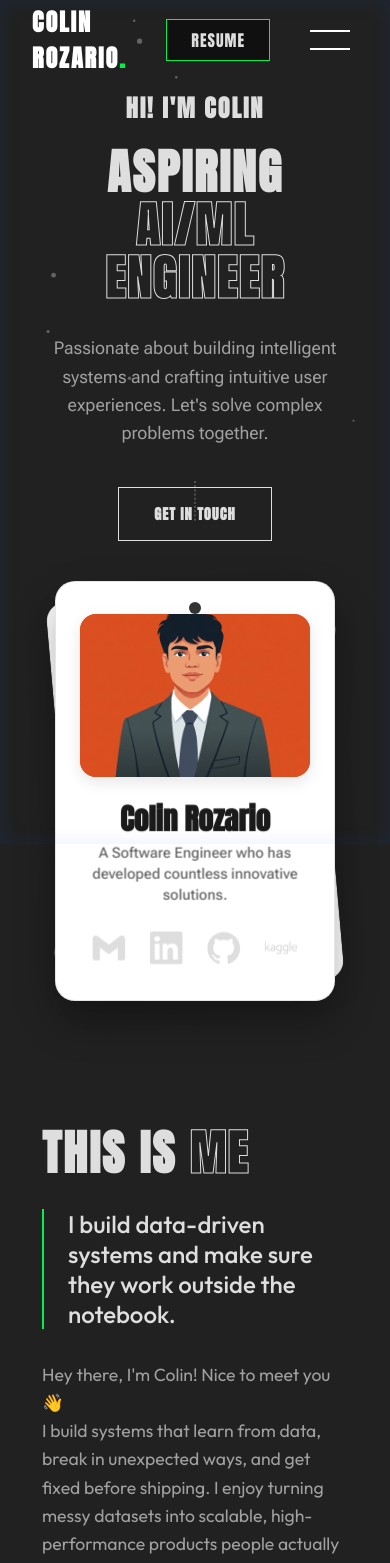
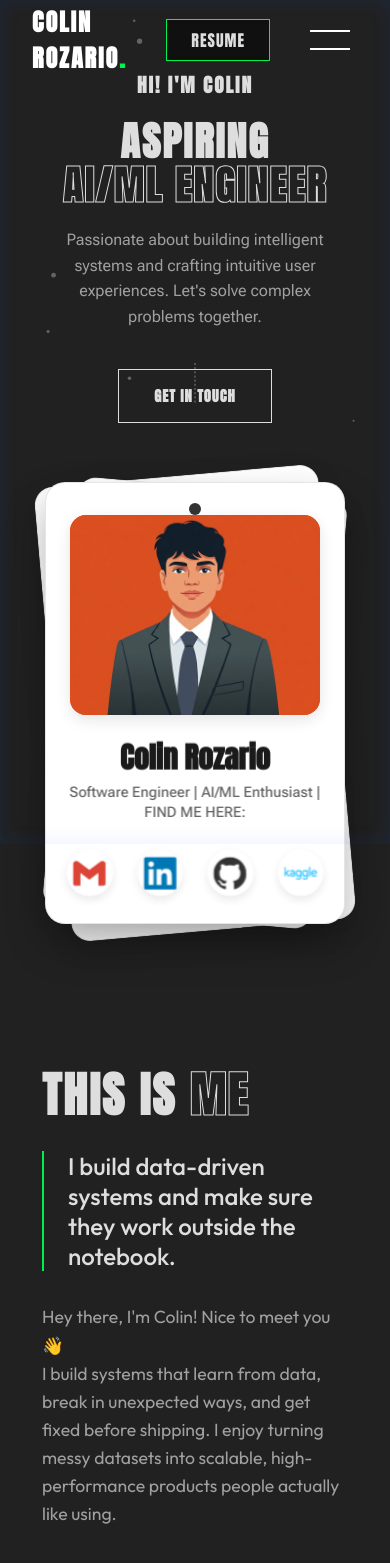
Before and after one commit to colinrozario/portfolio, a React (Vite) app: page / in a window 390 px wide. Shown: the top 1563 px of the page. Built offline with nearby package versions, Linux system fonts and the light colour scheme.

Commit message:
feat: implement interactive cursor, profile card, and projects section with associated styles.

```diff
--- a/src/components/Cursor.jsx
+++ b/src/components/Cursor.jsx
@@ -78,7 +78,6 @@ const Cursor = () => {
             y: -16,
             backgroundColor: "transparent",
             border: "1px solid white",
-            mixBlendMode: "difference"
         },
         hover: {
             height: 64,
@@ -87,7 +86,6 @@ const Cursor = () => {
             y: -32,
             backgroundColor: "white", // Fill the ring
             border: "1px solid white",
-            mixBlendMode: "difference"
         },
         click: {
             scale: 0.8,
--- a/src/components/ProfileCard.jsx
+++ b/src/components/ProfileCard.jsx
@@ -198,7 +198,10 @@ const ProfileCard = () => {
                 <div className="profile-info">
                     <h2 className="profile-name">Colin Rozario</h2>
                     <p className="profile-role">
-                        A Software Engineer who has developed countless innovative solutions.
+                        Software Engineer | AI/ML Enthusiast |
+                        <br />
+                        FIND ME HERE:
+
                     </p>
 
                     <div className="profile-socials">
--- a/src/components/Projects.jsx
+++ b/src/components/Projects.jsx
@@ -17,7 +17,7 @@ const Projects = () => {
             description: 'Developed a real-time wearable AI assistant combining face recognition and speech transcription for live identity recall. Integrated LangChain and vector search to generate conversation summaries, reminders, and emergency SOS alerts. Engineered a web dashboard that consolidates detection data and conversation logs.',
             githubLink: 'https://github.com/colinrozario/mindtrace',
             color: 'linear-gradient(135deg, #FF6B6B 0%, #556270 100%)', // Fallback color
-            image: '/projects/mindtrace.png'
+            image: '/projects/mindtrace-2.png'
         },
         {
             id: '02',
@@ -107,6 +107,14 @@ const Projects = () => {
                                         </h3>
                                         <span className="tech-badge">{project.tech}</span>
                                     </div>
+
+                                    {/* Mobile Project Image - Visible only on small screens */}
+                                    {project.image && (
+                                        <div className="mobile-project-image">
+                                            <img src={project.image} alt={project.title} />
+                                        </div>
+                                    )}
+
                                     <p className="project-desc">{project.description}</p>
                                 </div>
                                 <motion.a
--- a/src/styles/Header.css
+++ b/src/styles/Header.css
@@ -198,3 +198,15 @@
         font-size: 2.5rem;
     }
 }
+
+@media (max-width: 480px) {
+    .nav-links a {
+        font-size: 2rem;
+        -webkit-text-stroke: 0.5px black;
+    }
+
+    .nav-num {
+        font-size: 0.9rem;
+        margin-right: 1rem;
+    }
+}
--- a/src/styles/Hero.css
+++ b/src/styles/Hero.css
@@ -98,6 +98,24 @@
 
 
 /* Responsive */
+@media (max-width: 768px) {
+    .nav-links a {
+        font-size: 2.5rem;
+    }
+}
+
+@media (max-width: 480px) {
+    .nav-links a {
+        font-size: 2rem;
+        -webkit-text-stroke: 0.5px black;
+    }
+
+    .nav-num {
+        font-size: 0.9rem;
+        margin-right: 1rem;
+    }
+}
+
 @media (max-width: 968px) {
     .hero-grid {
         grid-template-columns: 1fr;
@@ -105,17 +123,18 @@
     }
 
     .hero-content {
-        order: 2;
-        /* Visual/Globe on top? Or bottom? Let's keep text top on mobile usually */
         order: 1;
     }
 
     .hero-visual {
-        order: 2;
+        order: 1;
+        /* Visual matches content logic */
     }
 
     .description {
         margin: 0 auto 40px;
+        font-size: 1rem;
+        padding: 0 20px;
     }
 
     .title {
@@ -123,7 +142,25 @@
     }
 
     .globe-container {
-        height: 400px;
-        /* Smaller on mobile */
+        height: 350px;
     }
 }
+
+@media (max-width: 480px) {
+    .title {
+        font-size: 2.5rem;
+        margin-bottom: 20px;
+    }
+
+    .greeting {
+        font-size: 1.2rem;
+    }
+
+    .globe-container {
+        height: 300px;
+    }
+
+    .hero-section {
+        padding-top: 60px;
+    }
+}
--- a/src/styles/ProfileCard.css
+++ b/src/styles/ProfileCard.css
@@ -137,28 +137,42 @@
 .social-icon {
     font-size: 1.5rem;
     color: #ff5722;
-    transition: transform 0.2s ease, color 0.2s ease;
+    /* Default fallback */
+    background: rgba(255, 255, 255, 0.8);
+    backdrop-filter: blur(4px);
+    width: 45px;
+    height: 45px;
+    display: flex;
+    align-items: center;
+    justify-content: center;
+    border-radius: 50%;
+    box-shadow: 0 4px 10px rgba(0, 0, 0, 0.1);
+    transition: all 0.3s cubic-bezier(0.175, 0.885, 0.32, 1.275);
+}
+
+/* Specific Brand Colors Default */
+.social-icon.gmail {
+    color: #DB4437;
+}
+
+.social-icon.linkedin {
+    color: #0077b5;
+}
+
+.social-icon.github {
+    color: #333;
+}
+
+.social-icon.kaggle {
+    color: #20BEFF;
 }
 
 .social-icon:hover {
-    transform: scale(1.2);
+    transform: translateY(-5px) scale(1.1);
+    box-shadow: 0 8px 15px rgba(0, 0, 0, 0.2);
+    background: white;
 }
 
-.social-icon.gmail:hover {
-    color: #DB4437;
-}
-
-.social-icon.linkedin:hover {
-    color: #0077b5;
-}
-
-.social-icon.github:hover {
-    color: #333;
-}
-
-.social-icon.kaggle:hover {
-    color: #20BEFF;
-}
 
 /* Chain Overlay - The "Dogtag" string */
 .chain-overlay {
@@ -198,8 +212,16 @@
 
 @media (max-width: 768px) {
     .profile-card-wrapper {
-        width: 280px;
-        height: 420px;
+        width: 100%;
+        max-width: 300px;
+        /* Ensure it fits on 320px screens with some margin */
+        height: auto;
+        min-height: 480px;
+    }
+
+    .profile-card {
+        height: auto;
+        min-height: 100%;
     }
 
     .profile-img-container {
--- a/src/styles/Projects.css
+++ b/src/styles/Projects.css
@@ -185,7 +185,8 @@
     }
 
     .project-title {
-        font-size: 2.5rem;
+        font-size: 2.2rem;
+        /* Reduced from 2.5rem to fit better */
     }
 
     .tech-badge {
@@ -199,4 +200,26 @@
     .hover-reveal-image {
         display: none;
     }
+
+    /* Mobile Image Styles */
+    .mobile-project-image {
+        display: block;
+        width: 100%;
+        margin: 15px 0;
+        border-radius: 8px;
+        overflow: hidden;
+        box-shadow: 0 5px 15px rgba(0, 0, 0, 0.3);
+    }
+
+    .mobile-project-image img {
+        width: 100%;
+        height: auto;
+        display: block;
+        object-fit: cover;
+    }
 }
+
+/* Default state for mobile image on desktop */
+.mobile-project-image {
+    display: none;
+}
```
Also changed, not shown: public/projects/mindtrace-2.png (added).
